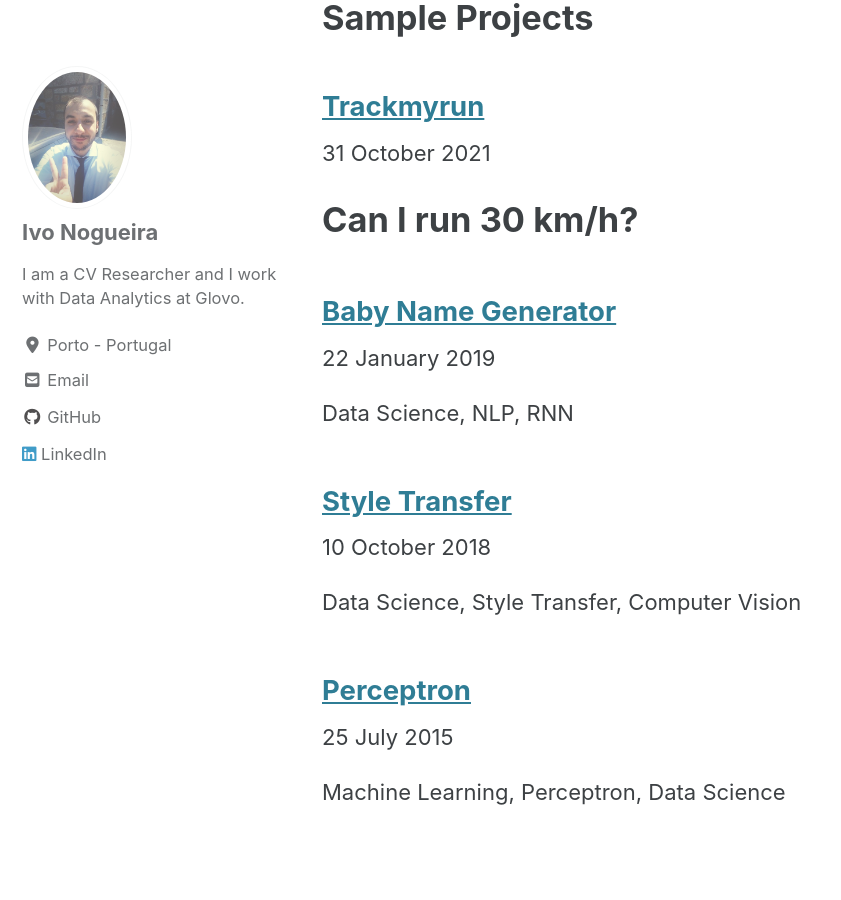
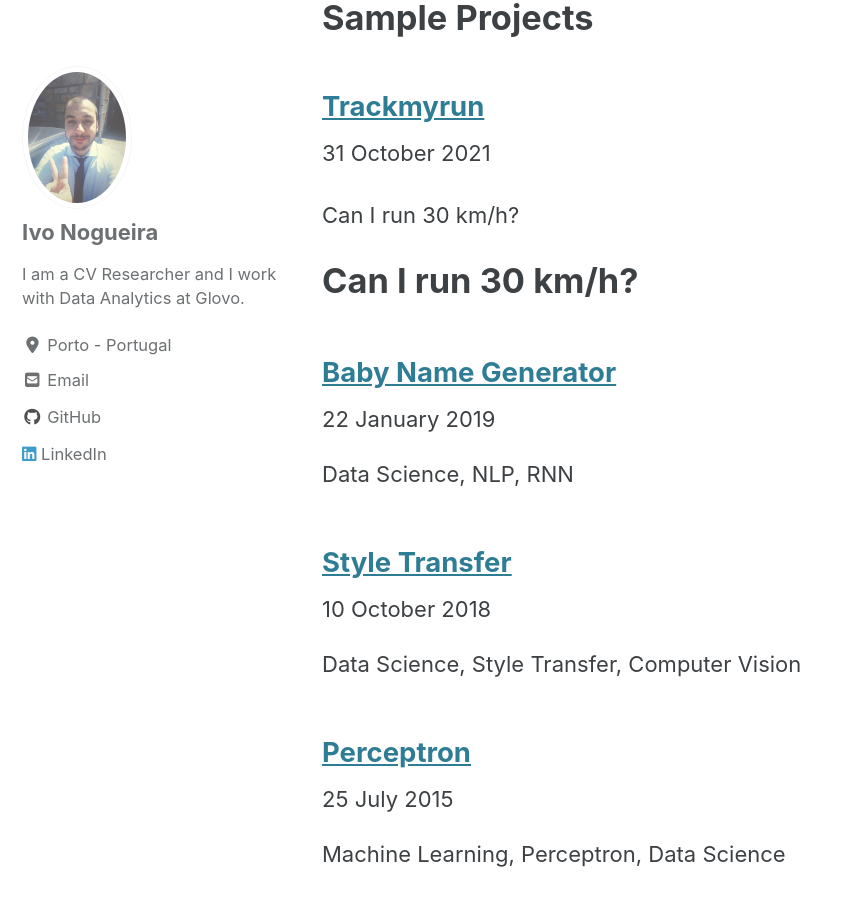
Before and after one commit to IvoNogueira/IvoNogueira.github.io, a Jekyll site: the page built from _pages/projects.md, in a window 1280 px wide and 900 px high, scrolled down 426 px. Shown: the whole window, without its empty margins (0-841 px from the left). Built offline with Jekyll 4.4.1, drawn with Linux system fonts in a browser that asks for light colours; cached includes are drawn as plain includes; nearby versions of some CDN libraries.

Commit message:
Update 2021-10-31-TrackMyRun.md

```diff
--- a/_posts/2021-10-31-TrackMyRun.md
+++ b/_posts/2021-10-31-TrackMyRun.md
@@ -1,3 +1,4 @@
+Can I run 30 km/h?
 # Can I run 30 km/h?
 
 A while back I had a discussion with some of my colleagues. The topic was running speed, particularly the top speed I could potentially achieve in a given game of football. I was under the impression that some of my runs must be around the 30 km mark but the consensus on the table was that that figure is far too high.
```
